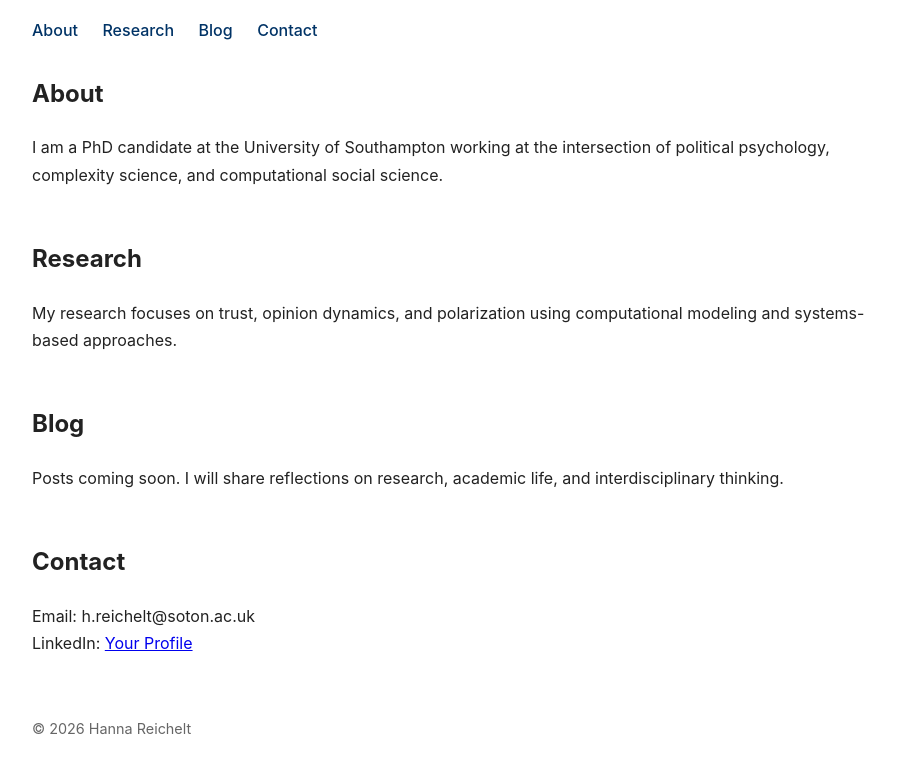
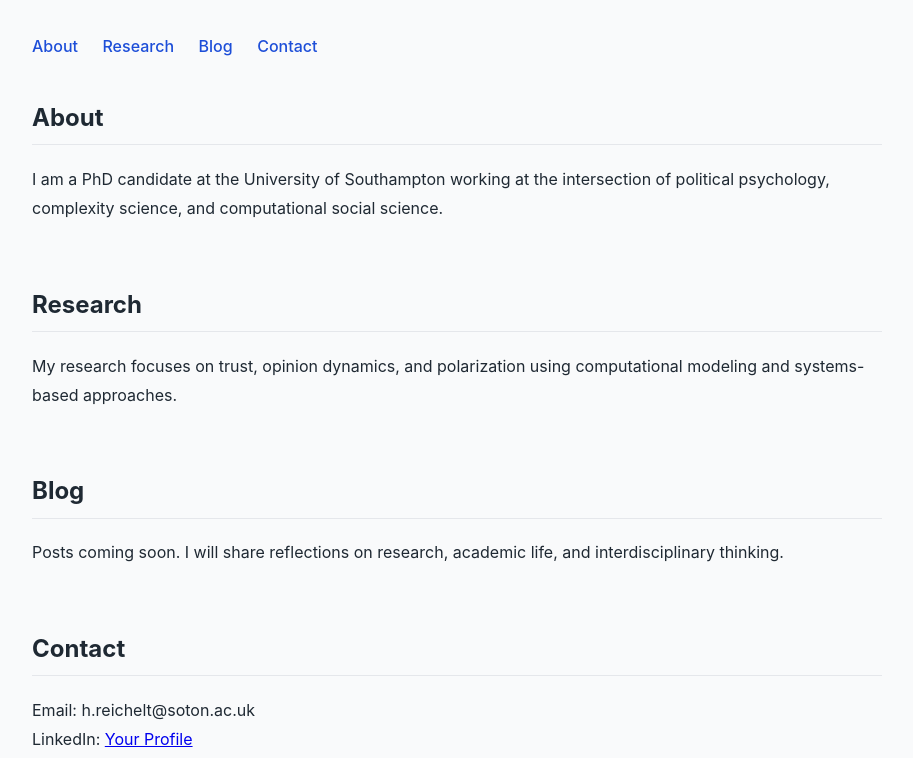
Before and after one commit to HannaReichelt/hannareichelt.github.io, a plain HTML site: page index.html in a window 1280 px wide. Shown: the part 160-918 px from the top of the page, without its empty margins (183-1096 px from the left). Drawn offline with Linux system fonts and the light colour scheme.

Commit message:
Update index.html

```diff
--- a/index.html
+++ b/index.html
@@ -9,32 +9,49 @@
     max-width: 850px;
     margin: 60px auto;
     padding: 0 20px;
-      line-height: 1.7;
-      color: #222;
+    line-height: 1.8;
+    background-color: #f9fafb;
+    color: #1f2933;
   }
+
   h1 {
     margin-bottom: 5px;
+    font-size: 2.2em;
   }
+
   .subtitle {
-      color: #555;
+    color: #52606d;
     margin-top: 0;
   }
+
   nav {
-      margin: 30px 0;
+    margin: 35px 0;
   }
+
   nav a {
     margin-right: 20px;
     text-decoration: none;
-      color: #003366;
+    color: #1d4ed8;
     font-weight: 500;
   }
+
+  nav a:hover {
+    text-decoration: underline;
+  }
+
   section {
-      margin-bottom: 50px;
+    margin-bottom: 60px;
   }
+
+  h2 {
+    border-bottom: 1px solid #e5e7eb;
+    padding-bottom: 5px;
+  }
+
   footer {
     margin-top: 60px;
     font-size: 0.9em;
-      color: #666;
+    color: #6b7280;
   }
   </style>
 </head>
```
Lines whose indentation alone changed are shown as unchanged.
